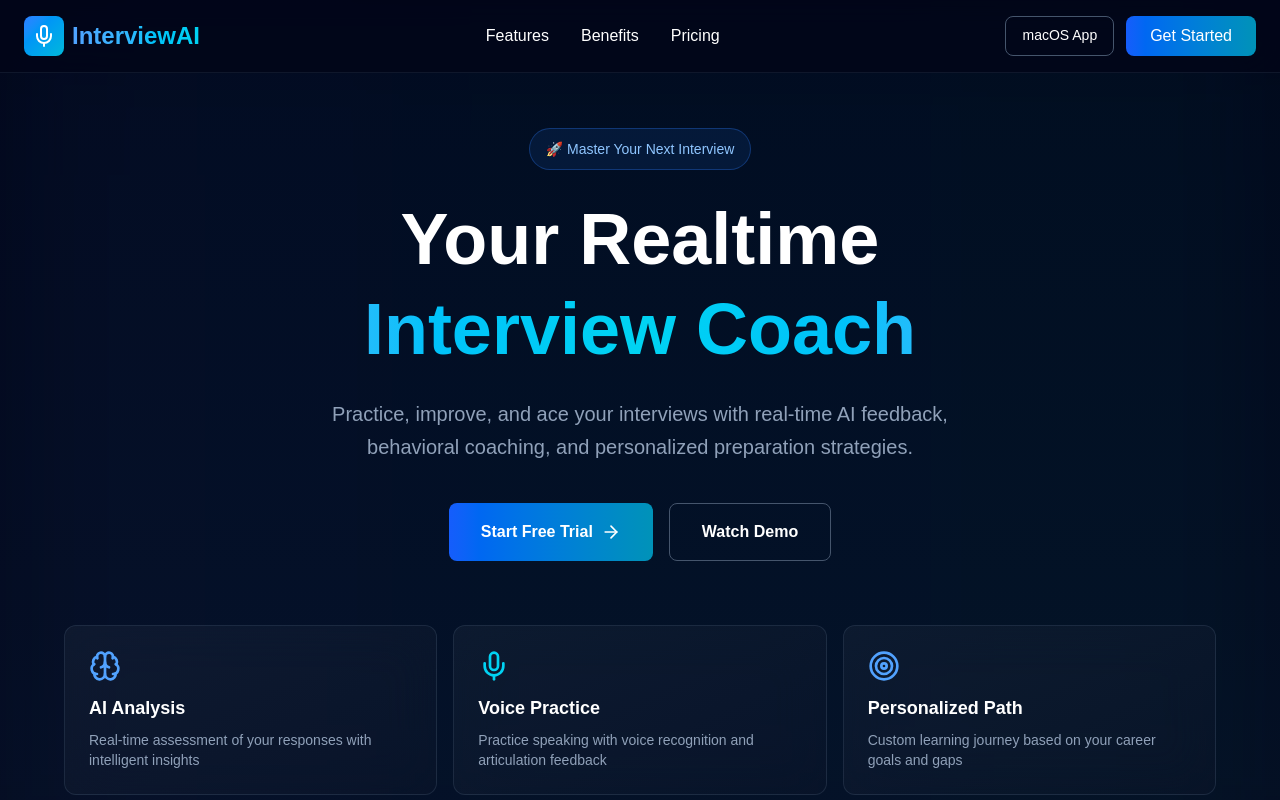
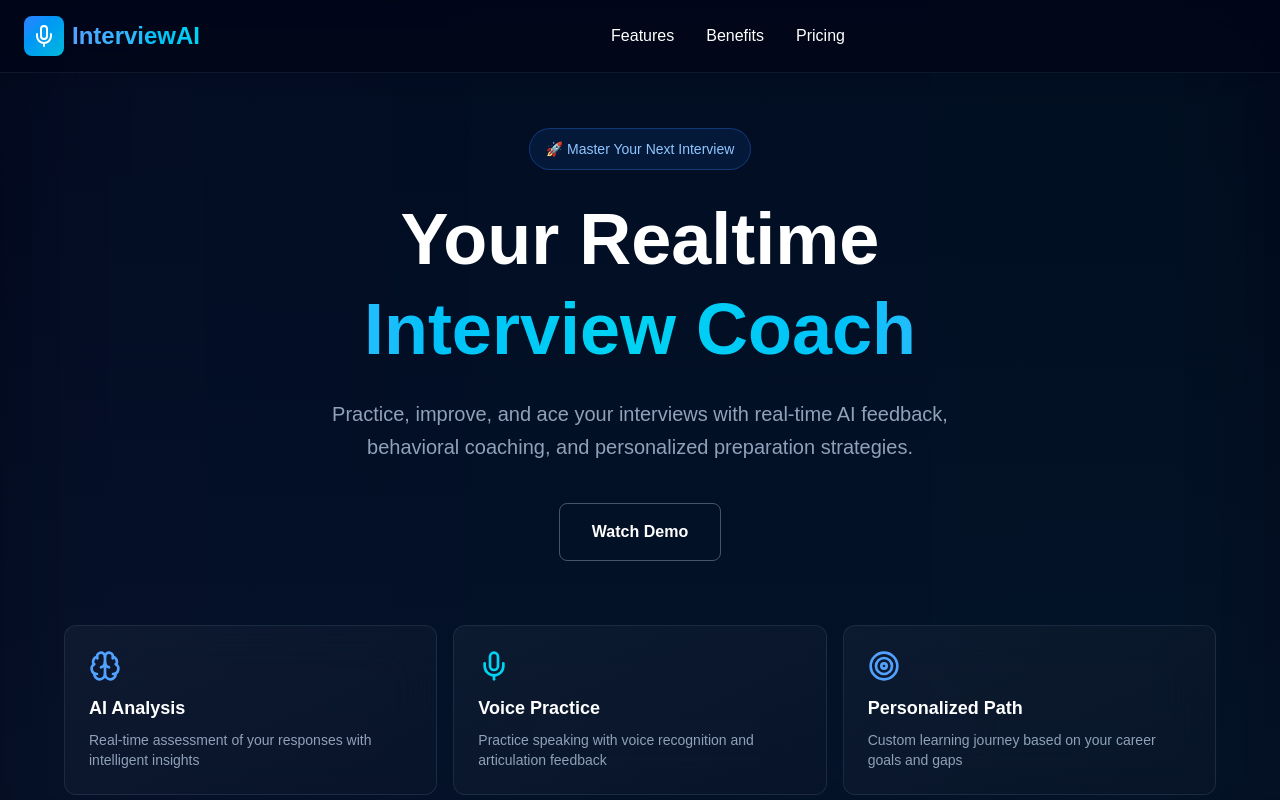
Before and after one commit to ramanujDAS/interviewAssistAi, a Next.js app: page / in a window 1280 px wide. Shown: the top 800 px of the page. Built offline with nearby package versions, Linux system fonts and the light colour scheme.

Commit message:
front end design done

```diff
--- a/app/page.tsx
+++ b/app/page.tsx
@@ -110,12 +110,12 @@ export default function Page() {
             <a href="#pricing" className="hover:text-cyan-400 transition">Pricing</a>
           </div>
           <div className="flex gap-3">
-            <a href="https://apps.apple.com/app/interviewai" target="_blank" rel="noopener noreferrer" className="border border-slate-600 px-4 py-2 rounded-lg hover:border-slate-400 hover:bg-slate-800/50 transition text-sm">
+            {/* <a href="https://apps.apple.com/app/interviewai" target="_blank" rel="noopener noreferrer" className="border border-slate-600 px-4 py-2 rounded-lg hover:border-slate-400 hover:bg-slate-800/50 transition text-sm">
               macOS App
-            </a>
-            <button className="bg-gradient-to-r from-blue-600 to-cyan-600 px-6 py-2 rounded-lg hover:shadow-lg hover:shadow-blue-500/50 transition">
+            </a> */}
+            {/* <button className="bg-gradient-to-r from-blue-600 to-cyan-600 px-6 py-2 rounded-lg hover:shadow-lg hover:shadow-blue-500/50 transition">
               Get Started
-            </button>
+            </button> */}
           </div>
         </div>
       </nav>
@@ -138,9 +138,9 @@ export default function Page() {
               Practice, improve, and ace your interviews with real-time AI feedback, behavioral coaching, and personalized preparation strategies.
             </p>
             <div className="flex flex-col sm:flex-row gap-4 justify-center pt-4">
-              <button className="bg-gradient-to-r from-blue-600 to-cyan-600 px-8 py-4 rounded-lg font-semibold hover:shadow-xl hover:shadow-blue-500/50 transition-all duration-200 flex items-center gap-2 justify-center">
+              {/* <button className="bg-gradient-to-r from-blue-600 to-cyan-600 px-8 py-4 rounded-lg font-semibold hover:shadow-xl hover:shadow-blue-500/50 transition-all duration-200 flex items-center gap-2 justify-center">
                 Start Free Trial <ArrowRight size={20} />
-              </button>
+              </button> */}
               <a href="#snapshots" className="border border-slate-600 px-8 py-4 rounded-lg font-semibold hover:border-slate-400 hover:bg-slate-800/50 transition flex items-center gap-2 justify-center">
                 Watch Demo
               </a>
@@ -259,7 +259,7 @@ export default function Page() {
                     ? 'bg-gradient-to-r from-blue-600 to-cyan-600 hover:shadow-lg hover:shadow-blue-500/50'
                     : 'border border-slate-600 hover:bg-slate-800'
                 }`}>
-                  Get Started
+                  Pay Now
                 </button>
               </div>
             ))}
@@ -325,7 +325,7 @@ export default function Page() {
               onClick={handleNotifyUs}
               disabled={!isValidEmail(email) || !isValidPhone(phone) || isSubmitting}
               className="bg-gradient-to-r from-blue-600 to-cyan-600 px-8 py-3 rounded-lg font-semibold hover:shadow-lg hover:shadow-blue-500/50 transition-all duration-200 whitespace-nowrap disabled:opacity-50 disabled:cursor-not-allowed">
-              {isSubmitting ? 'Submitting...' : 'Notify Us'}
+              {isSubmitting ? 'Submitting...' : 'Get the app'}
             </button>
           </div>
           {submitMessage && (
@@ -374,9 +374,9 @@ export default function Page() {
 
           <div className="mt-12 text-center">
             <p className="text-slate-400 mb-6">Ready to experience it yourself?</p>
-            <a href="https://apps.apple.com/app/interviewai" target="_blank" rel="noopener noreferrer" className="bg-gradient-to-r from-blue-600 to-cyan-600 px-8 py-4 rounded-lg font-semibold hover:shadow-lg hover:shadow-blue-500/50 transition-all duration-200 inline-block">
+            {/* <a href="https://apps.apple.com/app/interviewai" target="_blank" rel="noopener noreferrer" className="bg-gradient-to-r from-blue-600 to-cyan-600 px-8 py-4 rounded-lg font-semibold hover:shadow-lg hover:shadow-blue-500/50 transition-all duration-200 inline-block">
               Download macOS App
-            </a>
+            </a> */}
           </div>
         </div>
       </section>
```
